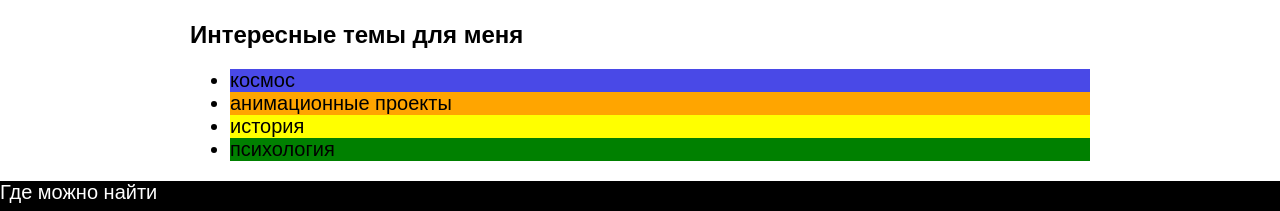
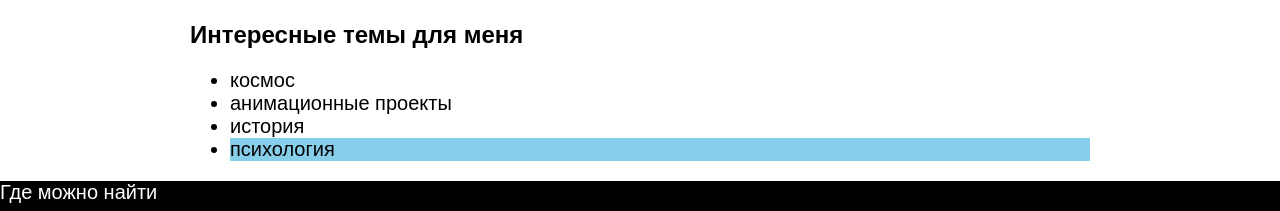
Before and after one commit to golden-dragon12/Portfolio, a plain HTML site: page about.html in a window 1280 px wide. Shown: the part 469-680 px from the top of the page. Drawn offline with Linux system fonts and the light colour scheme.

Commit message:
Update about.html

```diff
--- a/about.html
+++ b/about.html
@@ -23,10 +23,10 @@
       <img src="https://encrypted-tbn0.gstatic.com/images?q=tbn:ANd9GcR12jhF9teYy0MPDGhSCIqutmlqqlfXesm-zQ&s" width="200px" height="200px"/>
            <h2>Интересные темы для меня</h2>
       <ul>
-        <li class="blue">космос</li>
-        <li class="orange">анимационные проекты</li>
-        <li class="yellow">история</li>
-        <li class="green">психология</li>
+        <li class="blue2">космос</li>
+        <li class="blue4">анимационные проекты</li>
+        <li class="blue3">история</li>
+        <li class="skyblue">психология</li>
       </ul>
       </section>
       </div>
```
